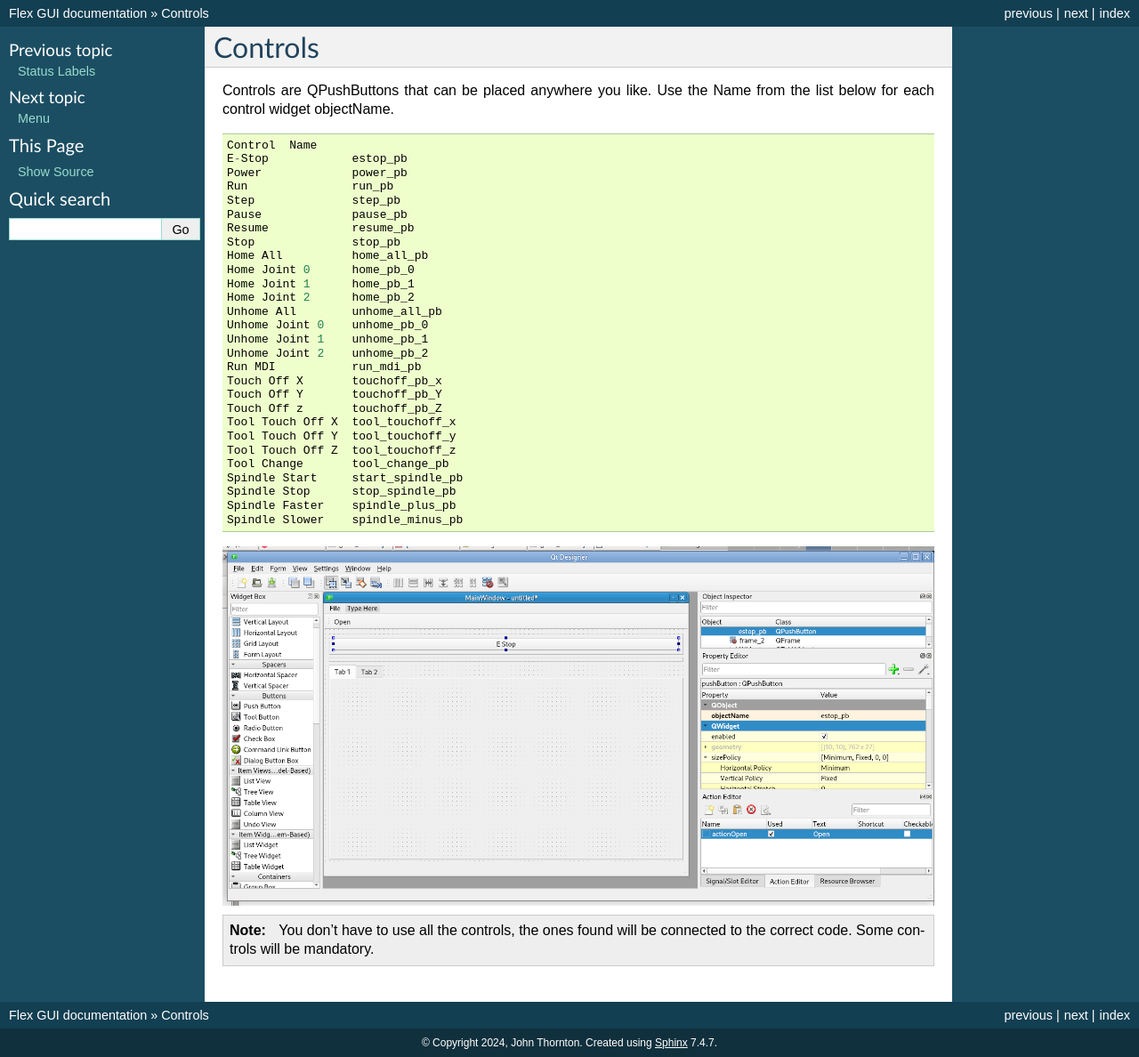
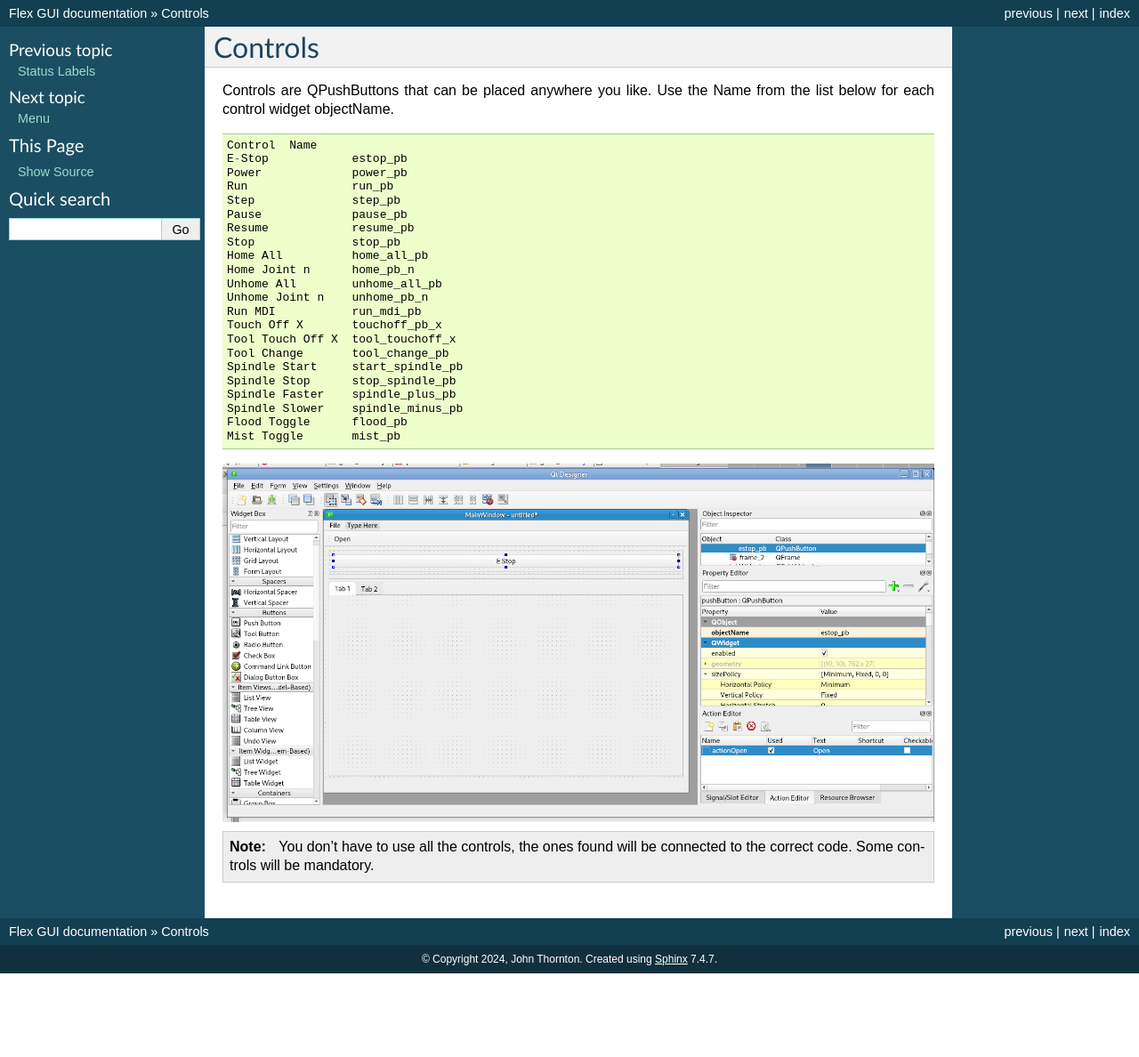
Before and after one commit to jethornton/flexgui, a Sphinx documentation site: the page built from docs/source/controls.rst, in a window 1280 px wide. Shown: the whole page at 89% size. Built offline with Sphinx 7.4.7, drawn with Linux system fonts in a browser that asks for light colours; after the commit the page ends 1094 px from its top, so only the background shows below that.

Commit message:
update docs
Signed-off-by: John Thornton <dev@gnipsel.com>

```diff
--- a/docs/source/controls.rst
+++ b/docs/source/controls.rst
@@ -14,25 +14,19 @@
 	Resume            resume_pb
 	Stop              stop_pb
 	Home All          home_all_pb
-	Home Joint 0      home_pb_0
-	Home Joint 1      home_pb_1
-	Home Joint 2      home_pb_2
+	Home Joint n      home_pb_n
 	Unhome All        unhome_all_pb
-	Unhome Joint 0    unhome_pb_0
-	Unhome Joint 1    unhome_pb_1
-	Unhome Joint 2    unhome_pb_2
+	Unhome Joint n    unhome_pb_n
 	Run MDI           run_mdi_pb
 	Touch Off X       touchoff_pb_x
-	Touch Off Y       touchoff_pb_Y
-	Touch Off z       touchoff_pb_Z
 	Tool Touch Off X  tool_touchoff_x
-	Tool Touch Off Y  tool_touchoff_y
-	Tool Touch Off Z  tool_touchoff_z
 	Tool Change       tool_change_pb
 	Spindle Start     start_spindle_pb
 	Spindle Stop      stop_spindle_pb
 	Spindle Faster    spindle_plus_pb
 	Spindle Slower    spindle_minus_pb
+	Flood Toggle      flood_pb
+	Mist Toggle       mist_pb
 
 .. image:: /images/controls-01.png
    :align: center
--- a/docs/source/ini.rst
+++ b/docs/source/ini.rst
@@ -6,7 +6,7 @@
 To use the Flex GUI change the DISPLAY value to:
 ::
 
-	DISPLAY = flex
+	DISPLAY = flexgui
 
 If no GUI is specificed then the default GUI will be used.
 
--- a/docs/source/labels.rst
+++ b/docs/source/labels.rst
@@ -3,9 +3,9 @@
 
 Status labels come in two forms, single status items like `Machine Status` and
 multiple status labels like the `joint` dictionary which has multiple items and
-displays for all joints. Multiple status labels use a number indentifier to select
-the axis, joint or spindle information wanted. When creating a status label set
-the `objectName` to the status you want.
+displays for all joints. Multiple status labels use a number identifier to
+select the axis, joint or spindle information wanted. When creating a status
+label set the `objectName` to the status you want.
 
 .. image:: /images/status-01.png
    :align: center
```
